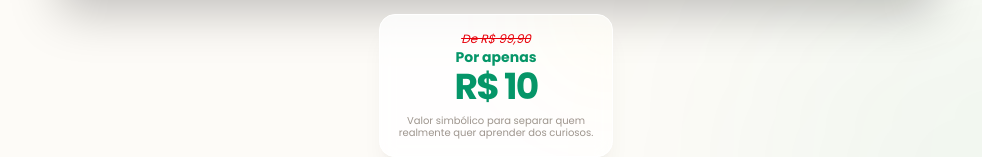
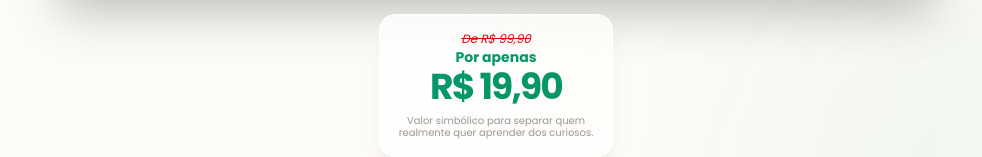
Before and after one commit to ligofalin-code/Do-Pallet-ao-Lucro, a React (Vite) app: page / in a window 1280 px wide. Shown: the part 762-919 px from the top of the page, without its empty margins (144-1126 px from the left). Built offline with nearby package versions, Linux system fonts and the light colour scheme.

Commit message:
feat: Update pricing to R$ 19.90
Adjusted the displayed price from R$ 10 to R$ 19.90 across relevant sections of the application.

```diff
--- a/src/App.tsx
+++ b/src/App.tsx
@@ -258,7 +258,7 @@ export default function App() {
               <p className="text-red-600 line-through text-xs mb-0 font-medium italic">De R$ 99,90</p>
               <div className="flex flex-col items-center mb-2">
                 <span className="text-sm font-bold text-profit">Por apenas</span>
-                <span className="text-4xl font-black text-profit tracking-tighter">R$ 10</span>
+                <span className="text-4xl font-black text-profit tracking-tighter">R$ 19,90</span>
               </div>
               <p className="text-[10px] text-wood/50 max-w-[200px] mx-auto leading-tight">
                 Valor simbólico para separar quem realmente quer aprender dos curiosos.
@@ -512,7 +512,7 @@ export default function App() {
                 <span className="text-red-600 line-through text-xl font-bold">De R$ 99,90</span>
                 <div className="flex items-baseline gap-1">
                   <span className="text-xl font-bold text-wood/60">Por</span>
-                  <span className="text-6xl md:text-8xl font-black text-profit tracking-tighter">R$ 10</span>
+                  <span className="text-6xl md:text-8xl font-black text-profit tracking-tighter">R$ 19,90</span>
                 </div>
               </div>
             </div>
```
